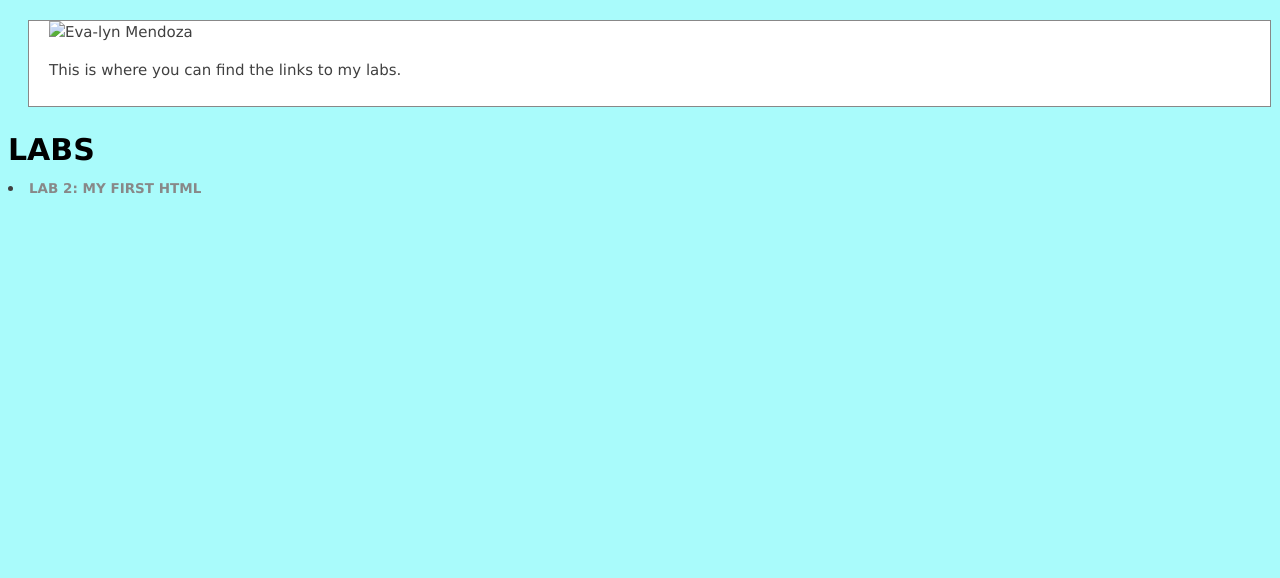
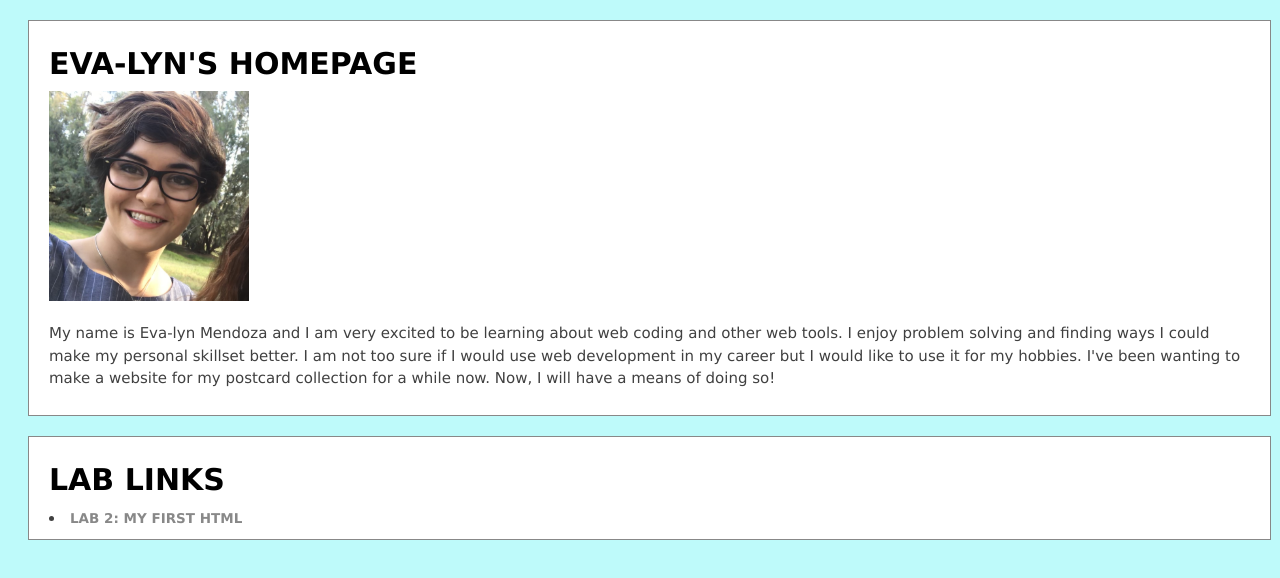
Before and after one commit to Eva-lyn/cst251, a plain HTML site: page index.html in a window 1280 px wide. Drawn offline with Linux system fonts and the light colour scheme.

Commit message:
refinement

```diff
--- a/css/site.css
+++ b/css/site.css
@@ -11,7 +11,7 @@ html, body {
   line-height:      1.5;
   /* colors can be specified by name, or by "hex value" */
   color:            #404040;
-  background-color: #A9FBFB;
+  background-color: #BEFAFA;
 }
 
 h1, h2, h3 {
--- a/index.html
+++ b/index.html
@@ -6,14 +6,23 @@
 </head>
 <body>
 	<div id="content">
-		<img src="profile copy.jpg" alt="Eva-lyn Mendoza">
-		<p>This is where you can find the links to my labs.</p>
+		<h1>Eva-lyn's Homepage</h1>
+		<img src="img/profile copy.jpg" width=200>
+		<p>
+			My name is Eva-lyn Mendoza and I am very excited to be learning about
+			web coding and other web tools. I enjoy problem solving and finding ways
+			I could make my personal skillset better. I am not too sure if I would use
+			web development in my career but I would like to use it for my hobbies.
+			I've been wanting to make a website for my postcard collection for a while
+			now. Now, I will have a means of doing so!
+		</p>
 	</div>
 </body>
 <body>
-	<h1>LABS</h1>
-	<li> <a href="lab2/index.html">Lab 2: My First HTML</a>
-
+	<div id="content">
+		<h1>LAB Links</h1>
+		<li> <a href="lab2/index.html">Lab 2: My First HTML</a>
+	</div>
 </html>
 
 
```
Also changed, not shown: lab2/index.html (+1 -1 lines).
